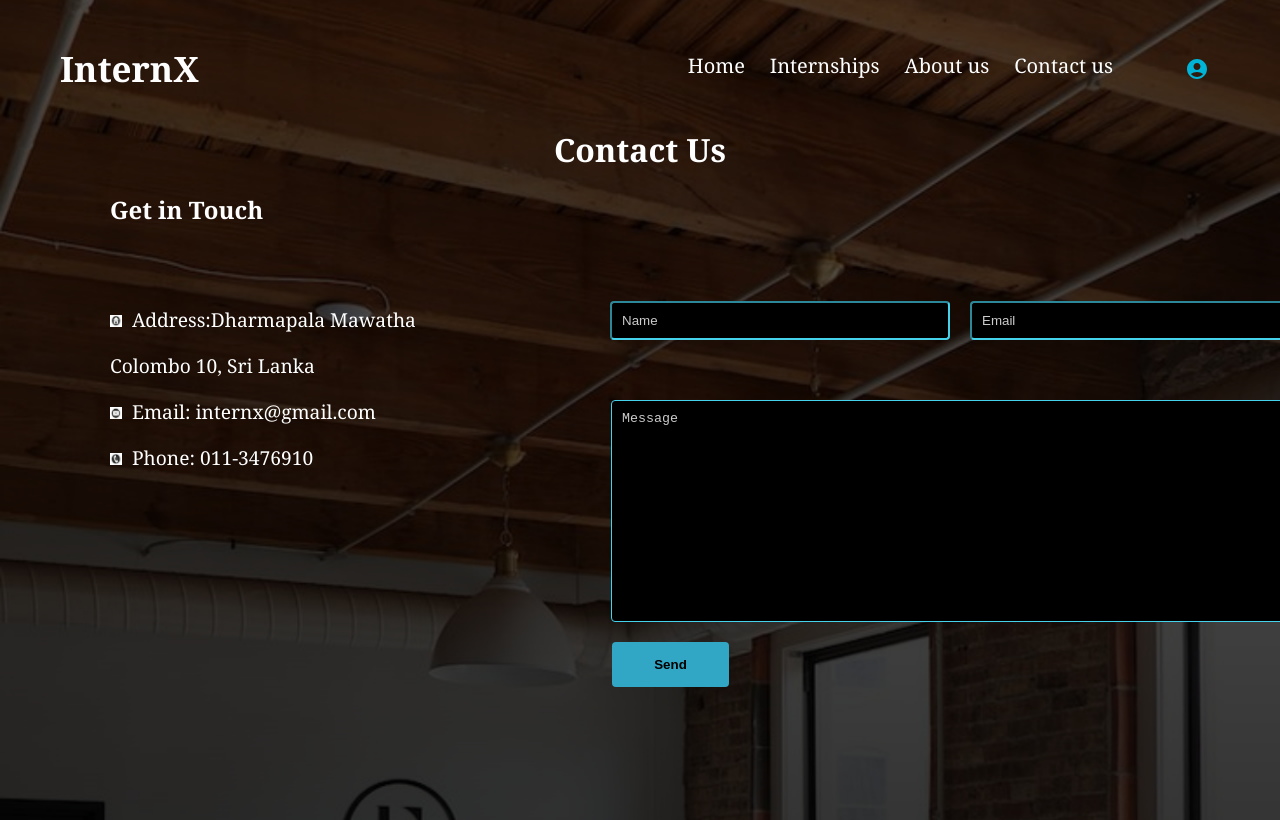
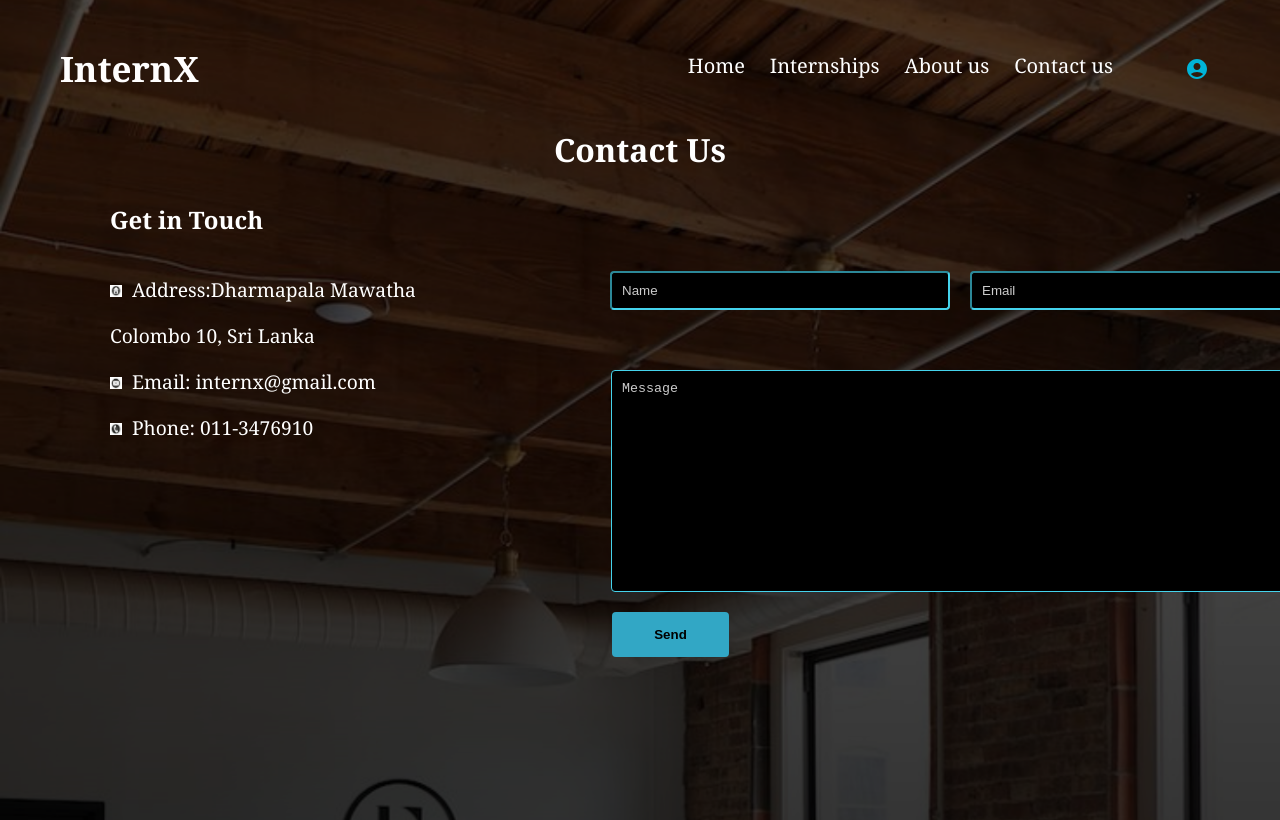
Before and after one commit to KushaRa/InternX_Front, a React (Create React App) app in the folder skillsync/: page /contact in a window 1280 px wide. Shown: the top 820 px of the page. Built offline with nearby package versions, Linux system fonts and the light colour scheme.

Commit message:
remove he css of the "contact-info" class

```diff
--- a/skillsync/src/Pages/Contact/Contact.css
+++ b/skillsync/src/Pages/Contact/Contact.css
@@ -17,9 +17,9 @@
 }
 
 .contact-info {
-  flex: 1;
+  /* flex: 1;
   padding-right: 20px;
-  margin-bottom: 40px;
+  margin-bottom: 40px; */
 }
 
 .contact-info h2 {
@@ -120,6 +120,11 @@
   text-align: left;
   margin-left: 100px;
   margin-bottom: 80px;
+  flex: 1;
+  padding-right: 20px;
+  margin-bottom: 40px;
+  padding-top: 10px;
+
 }
 
 .contact-msg {
```
